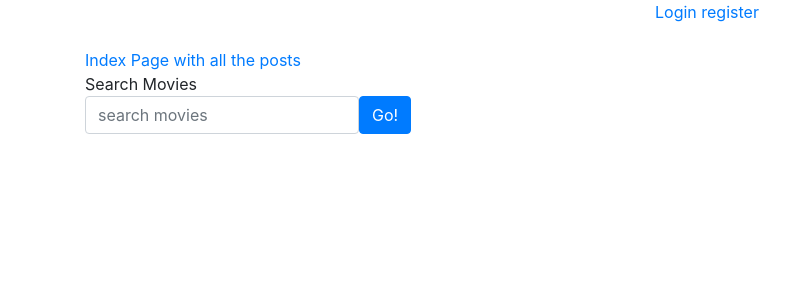
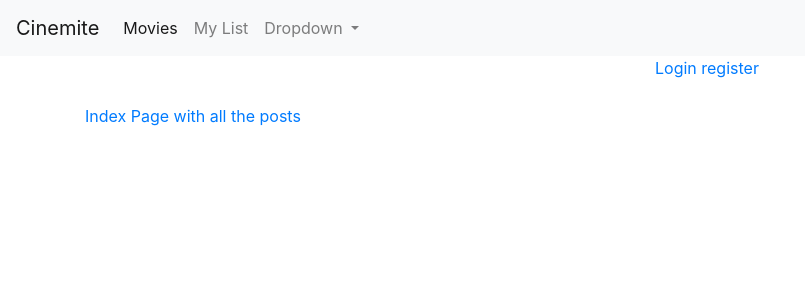
Before and after one commit to meltedopen/Cinemite, a Flask app: page / in a window 1280 px wide. Shown: the top 300 px of the page, without its empty margins (0-805 px from the left). Run offline with Flask 2, Linux system fonts and the light colour scheme; some libraries are stand-ins or nearby versions.

Commit message:
seperated moviews from layout... started styling new navbar

```diff
--- a/app.py
+++ b/app.py
@@ -43,7 +43,10 @@ def after_request(response):
 
 @app.route('/')
 def index():
+    # if current_user.is_authenticated:
     return render_template('layout.html')
+    # else:
+    #     return render_template('landing.html')
 
 
 @app.route('/movies')
--- a/templates/layout.html
+++ b/templates/layout.html
@@ -2,69 +2,106 @@
 <html>
   <head>
     <title></title>
-  <link rel="stylesheet" type="text/css" href="https://stackpath.bootstrapcdn.com/bootstrap/4.3.1/css/bootstrap.min.css">
-  <link rel="stylesheet" type="text/css" href="/static/style.css">
-  <meta name="viewport" content="width=device-width, initial-scale=1">
+    <link
+      rel="stylesheet"
+      type="text/css"
+      href="https://stackpath.bootstrapcdn.com/bootstrap/4.3.1/css/bootstrap.min.css"
+    />
+    <!-- <link rel="stylesheet" type="text/css" href="/static/styles.css" /> -->
+    <script
+      src="http://code.jquery.com/jquery-3.3.1.min.js"
+      integrity="sha256-FgpCb/KJQlLNfOu91ta32o/NMZxltwRo8QtmkMRdAu8="
+      crossorigin="anonymous"
+    ></script>
+    <meta name="viewport" content="width=device-width, initial-scale=1" />
   </head>
+
   <body>
+    <nav class="navbar navbar-expand-lg navbar-light bg-light">
+      <a class="navbar-brand" href="#">Cinemite</a>
+      <button
+        class="navbar-toggler"
+        type="button"
+        data-toggle="collapse"
+        data-target="#navbarSupportedContent"
+        aria-controls="navbarSupportedContent"
+        aria-expanded="false"
+        aria-label="Toggle navigation"
+      >
+        <span class="navbar-toggler-icon"></span>
+      </button>
+
+      <div class="collapse navbar-collapse" id="navbarSupportedContent">
+        <ul class="navbar-nav mr-auto">
+          <li class="nav-item active">
+            <a class="nav-link" href="#"
+              >Movies <span class="sr-only">(current)</span></a
+            >
+          </li>
+          <li class="nav-item">
+            <a class="nav-link" href="#">My List</a>
+          </li>
+
+          <li class="nav-item dropdown">
+            <a
+              class="nav-link dropdown-toggle"
+              href="#"
+              id="navbarDropdown"
+              role="button"
+              data-toggle="dropdown"
+              aria-haspopup="true"
+              aria-expanded="false"
+            >
+              Dropdown
+            </a>
+            <div class="dropdown-menu" aria-labelledby="navbarDropdown">
+              <a class="dropdown-item" href="#">Action</a>
+              <a class="dropdown-item" href="#">Another action</a>
+              <div class="dropdown-divider"></div>
+              <a class="dropdown-item" href="#">Something else here</a>
+            </div>
+          </li>
+        </ul>
+      </div>
+    </nav>
 
     <div class="container">
       <div class="row">
         <div class="col">
-        <h1>{% if current_user.is_authenticated %} Hello {{current_user.username}} {%endif%}</h1>
+          <h1>
+            {% if current_user.is_authenticated %} Hello
+            {{ current_user.username }} {%endif%}
+          </h1>
         </div>
         <div class="col">
           {% if current_user.is_authenticated %}
-                <a href="{{url_for('logout')}}" title="logout">Logout</a>
+          <a href="{{ url_for('logout') }}" title="logout">Logout</a>
           {% else %}
-                <a href="{{url_for('login')}}" title="login">Login</a>
-                <a href="{{url_for('register')}}" title="register">register</a>
+          <a href="{{ url_for('login') }}" title="login">Login</a>
+          <a href="{{ url_for('register') }}" title="register">register</a>
           {% endif %}
         </div>
       </div>
-    <br>
+      <br />
       <div class="row">
         <div class="col">
           <nav>
             <a href="{{ url_for('index') }}">Index Page with all the posts</a>
           </nav>
+        </div>
+      </div>
+    </div>
 
-      </div>
     <div class="col">
-        {% with messages = get_flashed_messages(with_categories=True) %}
-            {% if messages %}
-                {% for category, message in messages %}
-                    <div class={{category}}>{{ message }}</div>
-                {% endfor %}
-            {% endif %}
-        {% endwith %}
+      {% with messages = get_flashed_messages(with_categories=True) %} {% if
+      messages %} {% for category, message in messages %}
+      <div class="{{ category }}">{{ message }}</div>
+      {% endfor %} {% endif %} {% endwith %}
     </div>
     <div class="col">
       {% block content %}{% endblock %}
     </div>
-    </div>
 
-    <div class="row">
-      <div class="col-sm-4">
-        <form class="form-inline search">
-          <label>Search Movies</label>
-          <input type="text" class="form-control movie-input" name="q" placeholder="search movies">
-          <input type="hidden" name="api_key" value="bcd90145aa0a9afa766db2577135dbf4">
-          <input type="submit" value="Go!" class="btn btn-primary">
-        </form>
-      </div>
-      <div class="col-sm-8">
-          <div class="movie-gallery"></div>
-      </div>
-    </div>
-
-
-
-  </div>
-  <script
-  src="http://code.jquery.com/jquery-3.3.1.min.js"
-  integrity="sha256-FgpCb/KJQlLNfOu91ta32o/NMZxltwRo8QtmkMRdAu8="
-  crossorigin="anonymous"></script>
     <script src="../static/scripts/app.js"></script>
   </body>
 </html>
```
Also changed, not shown: templates/landing.html (added, +18 -0 lines), templates/movies.html (+26 -1 lines), cinemite.db. Lines whose indentation alone changed are shown as unchanged.
